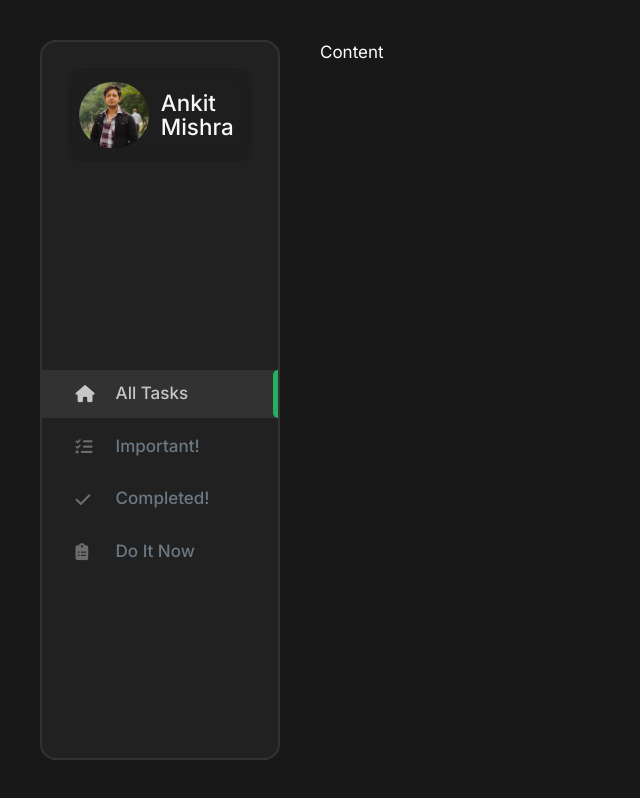
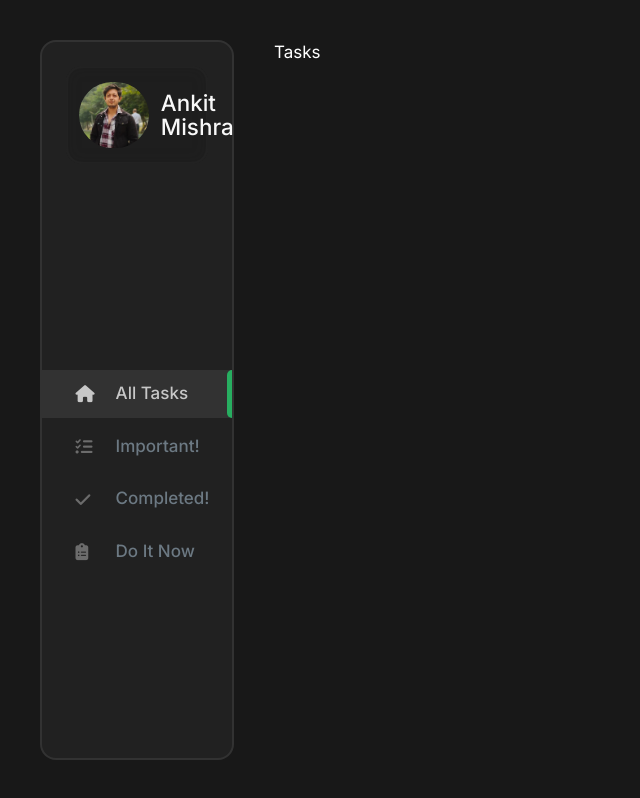
Before and after one commit to ankiitm2/Task-Manager, a Next.js app: page / in a window 1280 px wide. Shown: the whole page, without its empty margins (0-640 px from the left). Built offline with nearby package versions, Linux system fonts and the light colour scheme.

Commit message:
task page

```diff
--- /dev/null
+++ b/app/components/Tasks/Tasks.tsx
@@ -0,0 +1,7 @@
+"use client";
+import React from "react";
+
+function Tasks() {
+  return <div>Tasks</div>;
+}
+export default Tasks;
--- a/app/layout.tsx
+++ b/app/layout.tsx
@@ -32,7 +32,7 @@ export default function RootLayout({
         <ContextProvider>
           <GlobalStyledProvider>
             <Sidebar />
-            {children}
+            <div className="w-full">{children}</div>
           </GlobalStyledProvider>
         </ContextProvider>
       </body>
--- a/app/page.tsx
+++ b/app/page.tsx
@@ -1,9 +1,10 @@
 import Image from "next/image";
+import Tasks from "./components/Tasks/Tasks";
 
 export default function Home() {
   return (
     <main>
-      <h1>Content</h1>
+      <Tasks />
     </main>
   );
 }
```
